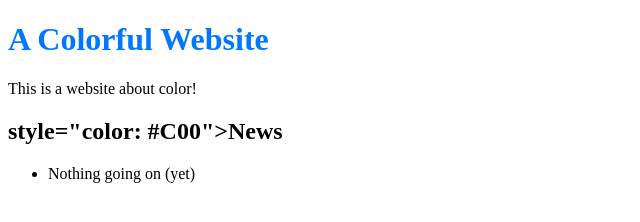
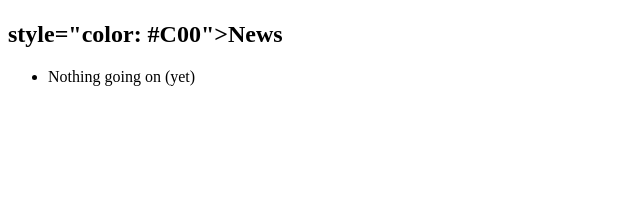
Before and after one commit to bwarland/trening, a plain HTML site: page index.html in a window 1280 px wide. Shown: the whole page, without its empty margins (0-640 px from the left). Drawn offline with Linux system fonts and the light colour scheme.

```diff
--- a/index.html
+++ b/index.html
@@ -2,11 +2,10 @@
 <html lang="en">
   <head>
     <title>A Colorful Website</title>
-    <meta charset-"utf-8"/>
+    <meta charset-"utf-8" />
   </head>
   <body>
-    <h1 style="color: #07F">A Colorful Website</h1>
-    <p>This is a website about color!</p>
+<h1></h1>
     <h2> style="color: #C00">News</h2>
     <ul>
       <li>Nothing going on (yet)</li>
```
Also changed, not shown: rainbow.html (renamed from crazy.html).
